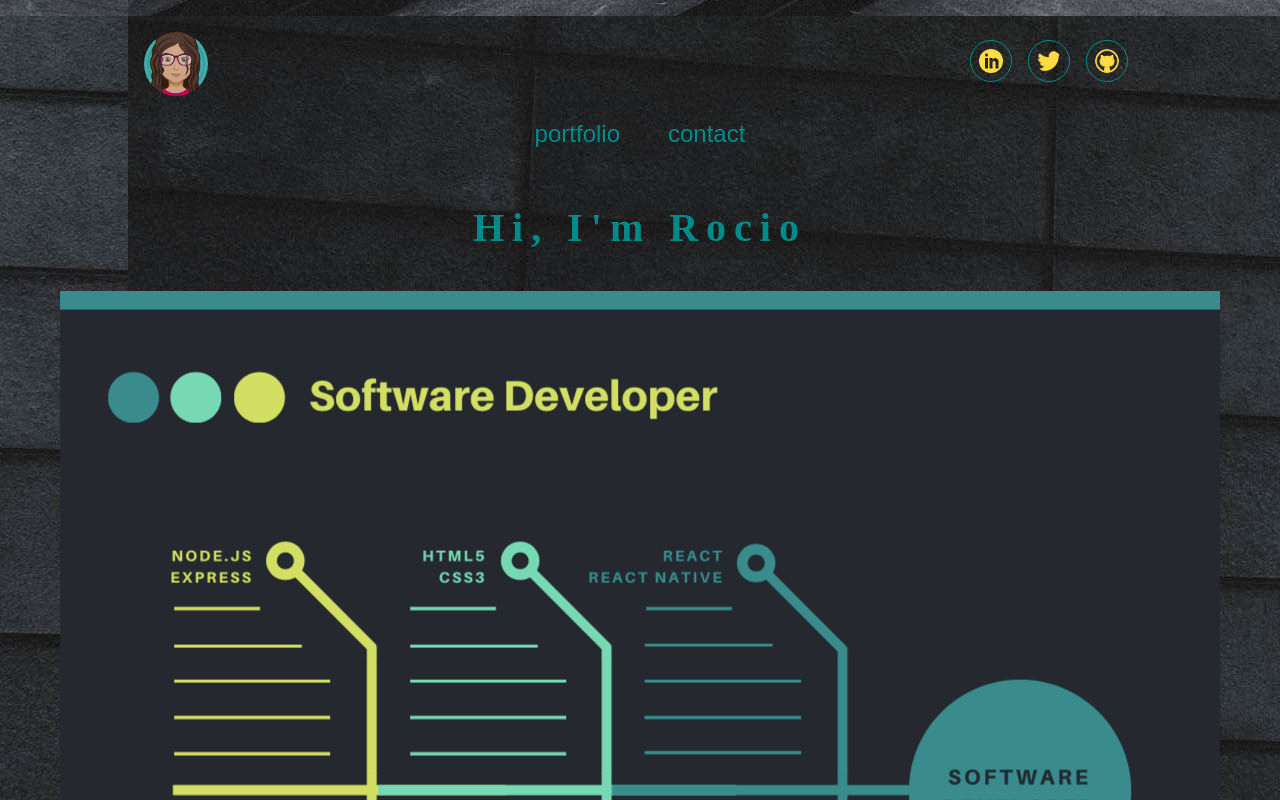
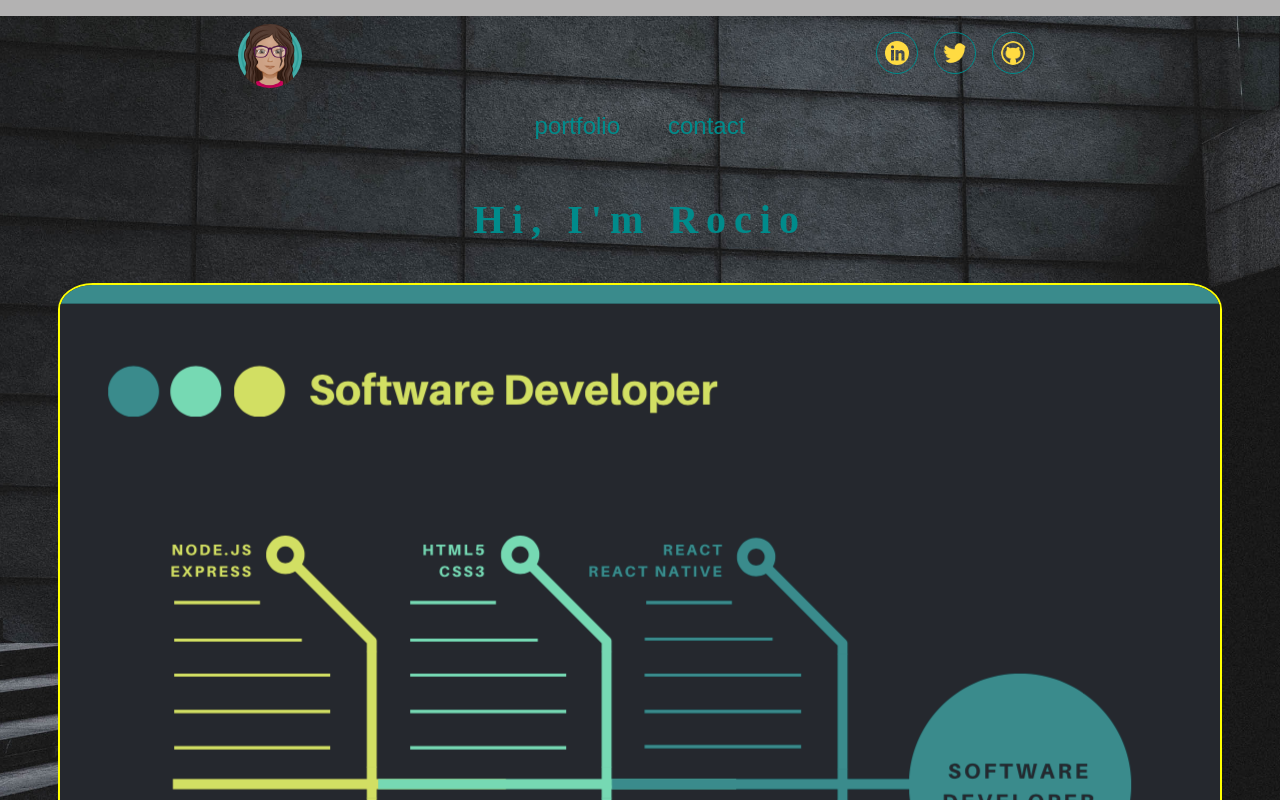
Before and after one commit to ixesta/Ixesta, a React (Create React App) app: page / in a window 1280 px wide. Shown: the top 800 px of the page. Built offline with nearby package versions, Linux system fonts and the light colour scheme; a web font is replaced by a local one.

Commit message:
body margins

```diff
--- a/src/App.css
+++ b/src/App.css
@@ -1,8 +1,15 @@
+body {
+    width: 80%;
+    margin: auto;
+}
+
 html {
     background-color: rgb(179, 178, 178);
     font-family: sans-serif;
-    margin: 1em 30em 1em 30em;
-    background-image: url('./image.jpg')
+    background-image: url('./image.jpg');
+    background-size: cover;
+    background-repeat: no-repeat;
+    background-position: center center;
 }
 
 a {
@@ -131,6 +138,9 @@ nav a {
 
 .technologies {
     max-block-size: 80%;
+    border: .16em solid yellow;
+    border-radius: 3%;
+
 }
 
 .talk {
```
